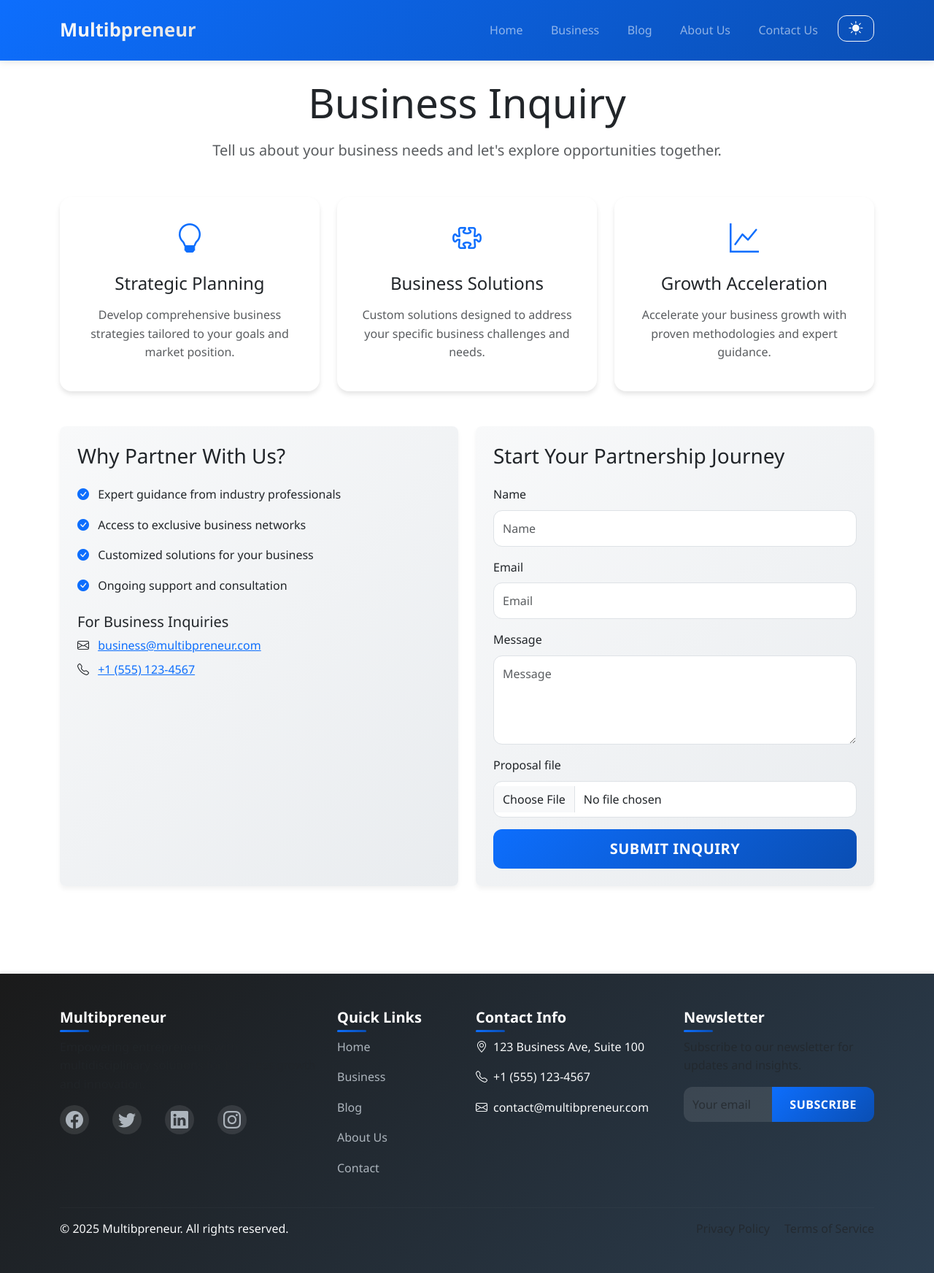
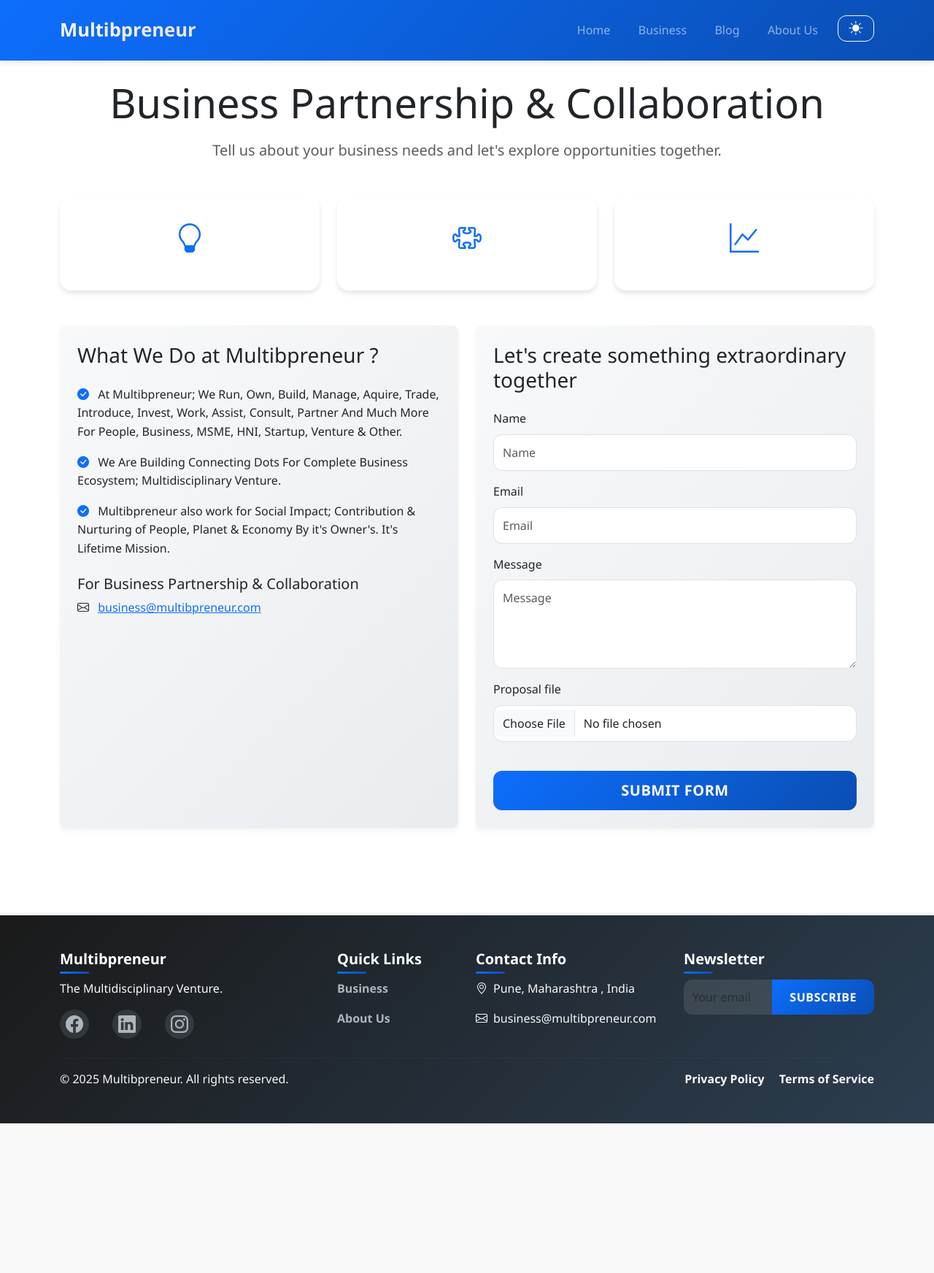
Before and after one commit to AdityaJare/multibpreneur_website, a Django app: page /business/ in a window 1280 px wide. Shown: the whole page at 73% size. After the commit the page ends 1539 px from the top, so only its background shows below. Run offline with Django 5.2, Linux system fonts and the light colour scheme; some libraries are stand-ins or nearby versions.

Commit message:
Update styles and content for improved branding and user engagement across multiple pages

```diff
--- a/core/static/core/css/styles.css
+++ b/core/static/core/css/styles.css
@@ -271,9 +271,10 @@ footer a:hover {
     border: none;
     padding: 0.75rem;
     background-color: rgba(255, 255, 255, 0.1);
-    color: #fff;
+    color: #ffffff;
     border-radius: 0.75rem 0 0 0.75rem;
 }
+
 
 .footer .input-group .btn {
     border-radius: 0 0.75rem 0.75rem 0;
--- a/core/templates/core/base.html
+++ b/core/templates/core/base.html
@@ -32,9 +32,9 @@
                     <li class="nav-item">
                         <a class="nav-link" href="{% url 'about' %}">About Us</a>
                     </li>
-                    <li class="nav-item">
+                    <!-- <li class="nav-item">
                         <a class="nav-link" href="{% url 'contact' %}">Contact Us</a>
-                    </li>
+                    </li> -->
                     <li class="nav-item ms-2">
                         <button class="btn btn-outline-light btn-sm theme-toggle" type="button">
                             <i class="bi bi-sun-fill theme-icon-active" data-theme-icon-active="bi-sun-fill"></i>
@@ -65,35 +65,33 @@
             <div class="row g-4">
                 <div class="col-lg-4 col-md-6">
                     <h5 class="fw-bold mb-3">Multibpreneur</h5>
-                    <p class="text-muted">Empowering entrepreneurs with multidisciplinary solutions for business growth and innovation.</p>
+                    <p class=" text-light"> The Multidisciplinary Venture.</p>
                     <div class="social-links mt-3">
-                        <a href="#" class="me-3"><i class="bi bi-facebook"></i></a>
-                        <a href="#" class="me-3"><i class="bi bi-twitter"></i></a>
-                        <a href="#" class="me-3"><i class="bi bi-linkedin"></i></a>
-                        <a href="#" class="me-3"><i class="bi bi-instagram"></i></a>
+                        <a href="https://www.facebook.com/share/1ApY28q16g/?mibextid=qi2Omg" class="me-3" target="_blank" rel="noopener noreferrer"><i class="bi bi-facebook"></i></a>
+                        <a href="https://www.linkedin.com/company/97640828" class="me-3" target="_blank" rel="noopener noreferrer"><i class="bi bi-linkedin"></i></a>
+                        <a href="https://www.instagram.com/multibpreneur?igsh=eDdlczRqNXJtYmQ3" class="me-3" target="_blank" rel="noopener noreferrer"><i class="bi bi-instagram"></i></a>
                     </div>
                 </div>
                 <div class="col-lg-2 col-md-6">
                     <h5 class="fw-bold mb-3">Quick Links</h5>
                     <ul class="list-unstyled footer-links">
-                        <li><a href="{% url 'home' %}">Home</a></li>
-                        <li><a href="{% url 'business' %}">Business</a></li>
-                        <li><a href="{% url 'blog' %}">Blog</a></li>
-                        <li><a href="{% url 'about' %}">About Us</a></li>
-                        <li><a href="{% url 'contact' %}">Contact</a></li>
+                        <li class="fw-bold"><a href="{% url 'business' %}">Business</a></li>
+                        <li class="fw-bold"><a href="{% url 'about' %}">About Us</a></li>
+                        <!-- <li class="fw-bold"><a href="{% url 'home' %}">Home</a></li> -->
+                        <!-- <li class="fw-bold"><a href="{% url 'blog' %}">Blog</a></li> -->
+                        <!-- <li class="fw-bold"><a href="{% url 'contact' %}">Contact</a></li> -->
                     </ul>
                 </div>
                 <div class="col-lg-3 col-md-6">
                     <h5 class="fw-bold mb-3">Contact Info</h5>
                     <ul class="list-unstyled footer-links">
-                        <li><i class="bi bi-geo-alt me-2"></i>123 Business Ave, Suite 100</li>
-                        <li><i class="bi bi-telephone me-2"></i>+1 (555) 123-4567</li>
-                        <li><i class="bi bi-envelope me-2"></i>contact@multibpreneur.com</li>
+                        <li><i class="bi bi-geo-alt me-2"></i>Pune, Maharashtra , India</li>
+                        <li><i class="bi bi-envelope me-2"></i>business@multibpreneur.com</li>
                     </ul>
                 </div>
                 <div class="col-lg-3 col-md-6">
                     <h5 class="fw-bold mb-3">Newsletter</h5>
-                    <p class="text-muted">Subscribe to our newsletter for updates and insights.</p>
+                    <!-- <p class="text-light">Subscribe to our newsletter for updates and insights.</p> -->
                     <form class="mt-3">
                         <div class="input-group">
                             <input type="email" class="form-control" placeholder="Your email">
@@ -108,8 +106,8 @@
                     <p class="mb-0">&copy; {% now "Y" %} Multibpreneur. All rights reserved.</p>
                 </div>
                 <div class="col-md-6 text-center text-md-end">
-                    <a href="#" class="text-muted me-3">Privacy Policy</a>
-                    <a href="#" class="text-muted">Terms of Service</a>
+                    <a href="#" class="fw-bold text-light me-3">Privacy Policy</a>
+                    <a href="#" class="fw-bold text-light">Terms of Service</a>
                 </div>
             </div>
         </div>
--- a/core/templates/core/business.html
+++ b/core/templates/core/business.html
@@ -5,7 +5,7 @@
 
 {% block content %}
 <div class="business-hero text-center mb-5 animate-fadeInUp">
-    <h1 class="display-4 mb-3">Business Inquiry</h1>
+    <h1 class="display-4 mb-3">Business Partnership & Collaboration</h1>
     <p class="lead text-muted">Tell us about your business needs and let's explore opportunities together.</p>
 </div>
 
@@ -16,8 +16,9 @@
                 <div class="service-icon mb-3">
                     <i class="bi bi-lightbulb fs-1 text-primary"></i>
                 </div>
-                <h3 class="h4 mb-3">Strategic Planning</h3>
-                <p class="text-muted">Develop comprehensive business strategies tailored to your goals and market position.</p>
+                <!-- <h3 class="h4 mb-3">Strategic Planning</h3>
+                <p class="text-muted">Develop comprehensive business strategies tailored to your goals and market
+                    position.</p> -->
             </div>
         </div>
     </div>
@@ -28,8 +29,9 @@
                 <div class="service-icon mb-3">
                     <i class="bi bi-puzzle fs-1 text-primary"></i>
                 </div>
-                <h3 class="h4 mb-3">Business Solutions</h3>
-                <p class="text-muted">Custom solutions designed to address your specific business challenges and needs.</p>
+                <!-- <h3 class="h4 mb-3">Business Solutions</h3>
+                <p class="text-muted">Custom solutions designed to address your specific business challenges and needs. -->
+                </p>
             </div>
         </div>
     </div>
@@ -40,8 +42,8 @@
                 <div class="service-icon mb-3">
                     <i class="bi bi-graph-up fs-1 text-primary"></i>
                 </div>
-                <h3 class="h4 mb-3">Growth Acceleration</h3>
-                <p class="text-muted">Accelerate your business growth with proven methodologies and expert guidance.</p>
+                <!-- <h3 class="h4 mb-3">Growth Acceleration</h3>
+                <p class="text-muted">Accelerate your business growth with proven methodologies and expert guidance.</p> -->
             </div>
         </div>
     </div>
@@ -50,49 +52,49 @@
 <div class="row g-4 mb-5">
     <div class="col-lg-6 animate-fadeInUp" style="animation-delay: 0.4s">
         <div class="bg-light p-4 rounded-3 h-100">
-            <h2 class="h3 mb-4">Why Partner With Us?</h2>
+            <h2 class="h3 mb-4">What We Do at Multibpreneur ?</h2>
             <ul class="feature-list list-unstyled">
                 <li class="mb-3">
                     <i class="bi bi-check-circle-fill text-primary me-2"></i>
-                    Expert guidance from industry professionals
+                    At Multibpreneur; We Run, Own, Build, Manage, Aquire, Trade, Introduce, Invest, Work, Assist,
+                    Consult, Partner And Much More For People, Business, MSME, HNI, Startup, Venture & Other.
                 </li>
                 <li class="mb-3">
                     <i class="bi bi-check-circle-fill text-primary me-2"></i>
-                    Access to exclusive business networks
+                    We Are Building Connecting Dots For Complete Business Ecosystem; Multidisciplinary Venture.
                 </li>
                 <li class="mb-3">
                     <i class="bi bi-check-circle-fill text-primary me-2"></i>
-                    Customized solutions for your business
+                    Multibpreneur also work for Social Impact; Contribution & Nurturing of People, Planet & Economy By
+                    it's Owner's. It's Lifetime Mission.
                 </li>
-                <li class="mb-3">
+                <!-- <li class="mb-3">
                     <i class="bi bi-check-circle-fill text-primary me-2"></i>
                     Ongoing support and consultation
-                </li>
+                </li> -->
             </ul>
 
             <div class="contact-info mt-4">
-                <h3 class="h5">For Business Inquiries</h3>
+                <h3 class="h5">For Business Partnership & Collaboration</h3>
                 <p class="mb-2">
                     <i class="bi bi-envelope me-2"></i>
                     <a href="mailto:business@multibpreneur.com" class="text-primary">business@multibpreneur.com</a>
                 </p>
-                <p class="mb-0">
+                <!-- <p class="mb-0">
                     <i class="bi bi-telephone me-2"></i>
                     <a href="tel:+15551234567" class="text-primary">+1 (555) 123-4567</a>
-                </p>
+                </p> -->
             </div>
         </div>
     </div>
 
     <div class="col-lg-6 animate-fadeInUp" style="animation-delay: 0.5s">
         <div class="bg-light p-4 rounded-3">
-            <h2 class="h3 mb-4">Start Your Partnership Journey</h2>
+            <h2 class="h3 mb-4">Let's create something extraordinary together</h2>
             <form method="post" class="partnership-form">
                 {% csrf_token %}
                 {% bootstrap_form form %}
-                <div class="d-grid">
-                    {% bootstrap_button button_type="submit" content="Submit Inquiry" button_class="btn-primary btn-lg" %}
-                </div>
+                <button type="submit" class="btn btn-primary btn-lg w-100 mt-4">Submit Form</button>
             </form>
         </div>
     </div>
@@ -118,11 +120,11 @@
 
 {% block extra_js %}
 <script>
-document.addEventListener('DOMContentLoaded', function() {
+    document.addEventListener('DOMContentLoaded', function () {
         const form = document.querySelector('form');
         const successModal = new bootstrap.Modal(document.getElementById('successModal'));
 
-    form.addEventListener('submit', async function(e) {
+        form.addEventListener('submit', async function (e) {
             e.preventDefault();
             const submitButton = form.querySelector('[type="submit"]');
             const originalText = submitButton.innerHTML;
```
Also changed, not shown: core/templates/core/about.html (+24 -17 lines), core/templates/core/home.html (+46 -13 lines). Lines whose indentation alone changed are shown as unchanged.
